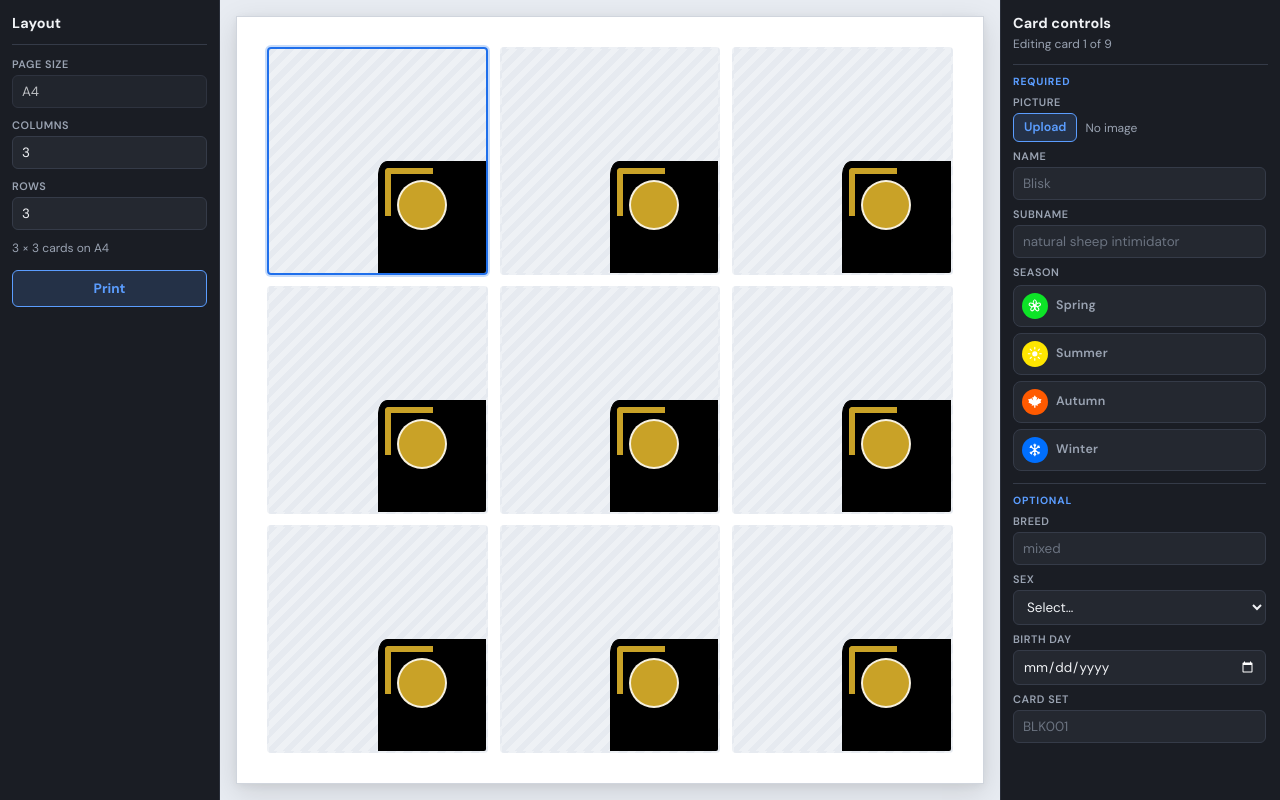
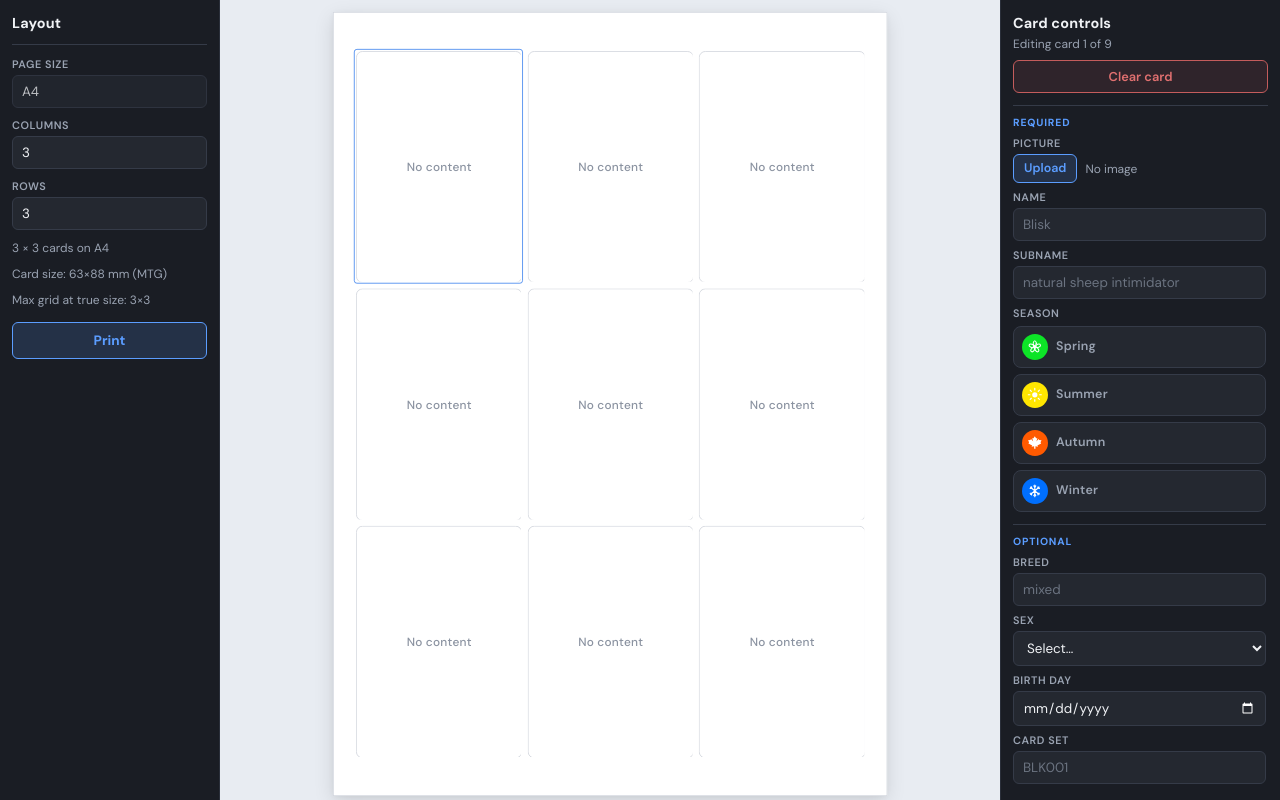
Before and after one commit to zprima/cardcreator, a React (Vite) app: page / in a window 1280 px wide. Built offline with nearby package versions, Linux system fonts and the light colour scheme.

Commit message:
clear card

```diff
--- a/src/App.tsx
+++ b/src/App.tsx
@@ -1,5 +1,6 @@
 import { useCallback, useEffect, useMemo, useState } from 'react'
 import {
+  clearCard,
   createCardGrid,
   resizeCardGrid,
   type CardData,
@@ -7,6 +8,7 @@ import {
 import Controls from './components/Controls'
 import LayoutPanel from './components/LayoutPanel'
 import PagePreview from './components/PagePreview'
+import { MAX_COLUMNS, MAX_ROWS } from './dimensions'
 import type { SeasonId } from './seasons'
 import './App.css'
 
@@ -52,13 +54,13 @@ function App() {
   )
 
   const handleColumnsChange = (next: number) => {
-    const cols = Math.min(6, Math.max(1, Math.floor(next)))
+    const cols = Math.min(MAX_COLUMNS, Math.max(1, Math.floor(next)))
     setColumns(cols)
     setCards((prev) => resizeCardGrid(prev, cols * rows))
   }
 
   const handleRowsChange = (next: number) => {
-    const r = Math.min(6, Math.max(1, Math.floor(next)))
+    const r = Math.min(MAX_ROWS, Math.max(1, Math.floor(next)))
     setRows(r)
     setCards((prev) => resizeCardGrid(prev, columns * r))
   }
@@ -79,6 +81,10 @@ function App() {
 
   const handlePrint = () => {
     window.print()
+  }
+
+  const handleClearCard = () => {
+    updateSelected((card) => clearCard(card))
   }
 
   return (
@@ -138,6 +144,7 @@ function App() {
             onSubnameChange={(subname) => updateSelected({ subname })}
             cardSet={selectedCard.cardSet}
             onCardSetChange={(cardSet) => updateSelected({ cardSet })}
+            onClear={handleClearCard}
           />
         ) : (
           <div className="app__controls-empty">Select a card to edit</div>
--- a/src/cardData.ts
+++ b/src/cardData.ts
@@ -54,3 +54,20 @@ export function resizeCardGrid(
 export function isPrintableCard(card: CardData): boolean {
   return Boolean(card.imageUrl)
 }
+
+/** Reset card fields while keeping its id/slot. Revokes any image URL. */
+export function clearCard(card: CardData): CardData {
+  if (card.imageUrl) URL.revokeObjectURL(card.imageUrl)
+  return {
+    id: card.id,
+    name: '',
+    subname: '',
+    breed: '',
+    sex: '',
+    birthDate: '',
+    cardSet: '',
+    seasonId: null,
+    imageUrl: null,
+    imageName: null,
+  }
+}
--- a/src/components/Card.css
+++ b/src/components/Card.css
@@ -1,24 +1,42 @@
-/* Standard MTG card: 63mm × 88mm, scaled 2× */
+/* True MTG / poker card size: 63mm × 88mm */
 .card {
-  --season-accent: #c9a227; /* neutral default until season is set */
-  --season-border-width: 6px;
-  width: 126mm;
-  height: 176mm;
+  --season-accent: #c9a227;
+  --season-border-width: 3px;
+  --card-w: 63mm;
+  --card-h: 88mm;
+  width: var(--card-w);
+  height: var(--card-h);
   box-sizing: border-box;
-  border: 1px solid #000;
-  border-radius: 2%;
-  /* Fills corner wedges between outer + panel radius so page white never shows */
+  border: 0.4mm solid #000;
+  border-radius: 2.5mm;
   background: #000;
   flex-shrink: 0;
   display: flex;
   overflow: hidden;
   position: relative;
-  /* TCG-style type: display serif for titles, classic book serif for body */
   font-family: 'EB Garamond', 'Palatino Linotype', Palatino, 'Times New Roman',
     serif;
 }
 
-/* Season corner frame overlay (V / L brackets at each corner) */
+.card--empty {
+  background: #fff;
+  border: 0.4mm solid #c8cdd6;
+  align-items: center;
+  justify-content: center;
+}
+
+.card__empty-label {
+  font-family: 'DM Sans', system-ui, -apple-system, 'Segoe UI', sans-serif;
+  font-size: 4.5mm;
+  font-weight: 500;
+  letter-spacing: 0.02em;
+  color: #8b93a1;
+  user-select: none;
+  text-align: center;
+  padding: 0 3mm;
+}
+
+/* Season corner frame overlay */
 .card__seasonFrame {
   position: absolute;
   inset: 0;
@@ -28,8 +46,8 @@
 
 .card__seasonFrame-corner {
   position: absolute;
-  width: 48px;
-  height: 48px;
+  width: 8mm;
+  height: 8mm;
   border-color: var(--season-accent);
   border-style: solid;
   border-width: 0;
@@ -37,31 +55,31 @@
 }
 
 .card__seasonFrame-corner--tl {
-  top: 6px;
-  left: 6px;
+  top: 1.2mm;
+  left: 1.2mm;
   border-width: var(--season-border-width) 0 0 var(--season-border-width);
-  border-top-left-radius: 4px;
+  border-top-left-radius: 1mm;
 }
 
 .card__seasonFrame-corner--tr {
-  top: 6px;
-  right: 6px;
+  top: 1.2mm;
+  right: 1.2mm;
   border-width: var(--season-border-width) var(--season-border-width) 0 0;
-  border-top-right-radius: 4px;
+  border-top-right-radius: 1mm;
 }
 
 .card__seasonFrame-corner--bl {
-  bottom: 6px;
-  left: 6px;
+  bottom: 1.2mm;
+  left: 1.2mm;
   border-width: 0 0 var(--season-border-width) var(--season-border-width);
-  border-bottom-left-radius: 4px;
+  border-bottom-left-radius: 1mm;
 }
 
 .card__seasonFrame-corner--br {
-  bottom: 6px;
-  right: 6px;
+  bottom: 1.2mm;
+  right: 1.2mm;
   border-width: 0 var(--season-border-width) var(--season-border-width) 0;
-  border-bottom-right-radius: 4px;
+  border-bottom-right-radius: 1mm;
 }
 
 .card__panel {
@@ -73,7 +91,6 @@
   position: relative;
 }
 
-/* Full-art: image bleeds edge-to-edge; overlays keep their positions */
 .card__art {
   position: absolute;
   inset: 0;
@@ -95,10 +112,10 @@
 
 .card__seasonIndicator {
   position: absolute;
-  top: 18px;
-  left: 18px;
-  width: 50px;
-  height: 50px;
+  top: 2.5mm;
+  left: 2.5mm;
+  width: 7mm;
+  height: 7mm;
   border-radius: 50%;
   box-sizing: border-box;
   background: var(--season-accent);
@@ -107,22 +124,22 @@
   display: flex;
   align-items: center;
   justify-content: center;
-  border: 2px solid rgba(255, 255, 255, 0.85);
+  border: 0.35mm solid rgba(255, 255, 255, 0.85);
   box-shadow:
-    0 0 0 1px rgba(0, 0, 0, 0.45),
-    0 2px 6px rgba(0, 0, 0, 0.55);
+    0 0 0 0.2mm rgba(0, 0, 0, 0.45),
+    0 0.4mm 1mm rgba(0, 0, 0, 0.55);
 }
 
 .card__metaStrip {
   position: absolute;
-  top: 14px;
-  right: 14px;
+  top: 2.2mm;
+  right: 2.2mm;
   z-index: 4;
   max-width: 55%;
   display: flex;
   flex-direction: column;
   align-items: flex-end;
-  gap: 2px;
+  gap: 0.3mm;
   pointer-events: none;
   text-align: right;
 }
@@ -135,19 +152,19 @@
   text-overflow: ellipsis;
   max-width: 100%;
   text-shadow:
-    0 1px 2px rgba(0, 0, 0, 0.85),
-    0 0 4px rgba(0, 0, 0, 0.5);
+    0 0.2mm 0.4mm rgba(0, 0, 0, 0.85),
+    0 0 0.8mm rgba(0, 0, 0, 0.5);
 }
 
 .card__breed {
   font-family: Cinzel, 'Palatino Linotype', Palatino, serif;
-  font-size: 14px;
+  font-size: 2.4mm;
   font-weight: 600;
   letter-spacing: 0.03em;
 }
 
 .card__sex {
-  font-size: 12px;
+  font-size: 2.1mm;
   font-weight: 500;
   letter-spacing: 0.04em;
   text-transform: capitalize;
@@ -156,11 +173,11 @@
 
 .card__cardSet {
   position: absolute;
-  right: 14px;
-  bottom: 12px;
+  right: 2.2mm;
+  bottom: 2mm;
   z-index: 4;
   max-width: 45%;
-  font-size: 12px;
+  font-size: 2.1mm;
   font-weight: 500;
   letter-spacing: 0.04em;
   color: #fff;
@@ -170,17 +187,17 @@
   text-overflow: ellipsis;
   pointer-events: none;
   text-shadow:
-    0 1px 2px rgba(0, 0, 0, 0.85),
-    0 0 4px rgba(0, 0, 0, 0.5);
+    0 0.2mm 0.4mm rgba(0, 0, 0, 0.85),
+    0 0 0.8mm rgba(0, 0, 0, 0.5);
 }
 
 .card__dateofbirth {
   position: absolute;
-  left: 14px;
-  bottom: 12px;
+  left: 2.2mm;
+  bottom: 2mm;
   z-index: 4;
   max-width: 45%;
-  font-size: 12px;
+  font-size: 2.1mm;
   font-weight: 500;
   letter-spacing: 0.04em;
   color: #fff;
@@ -190,16 +207,16 @@
   text-overflow: ellipsis;
   pointer-events: none;
   text-shadow:
-    0 1px 2px rgba(0, 0, 0, 0.85),
-    0 0 4px rgba(0, 0, 0, 0.5);
+    0 0.2mm 0.4mm rgba(0, 0, 0, 0.85),
+    0 0 0.8mm rgba(0, 0, 0, 0.5);
 }
 
 .card__description {
   position: absolute;
   left: 0;
   right: 0;
-  bottom: 110px;
-  height: 80px;
+  bottom: 10mm;
+  height: 12mm;
   width: 100%;
   background: linear-gradient(
     to right,
@@ -213,12 +230,12 @@
   flex-direction: column;
   justify-content: center;
   gap: 0;
-  padding: 0 12px 0 48px;
+  padding: 0 2mm 0 3mm;
 }
 
 .card__name {
   font-family: Cinzel, 'Palatino Linotype', Palatino, serif;
-  font-size: 32px;
+  font-size: 4.2mm;
   font-weight: 700;
   letter-spacing: 0.02em;
   line-height: 1.05;
@@ -227,24 +244,24 @@
   white-space: nowrap;
   text-overflow: ellipsis;
   text-shadow:
-    0 1px 2px rgba(0, 0, 0, 0.75),
-    0 0 8px rgba(0, 0, 0, 0.35);
+    0 0.2mm 0.4mm rgba(0, 0, 0, 0.75),
+    0 0 1.2mm rgba(0, 0, 0, 0.35);
 }
 
 .card__subname {
   font-family: 'EB Garamond', 'Palatino Linotype', Palatino, serif;
-  font-size: 20px;
+  font-size: 2.6mm;
   font-weight: 500;
   font-style: italic;
   text-transform: uppercase;
   letter-spacing: 0.06em;
   line-height: 1.05;
-  margin-top: -2px;
+  margin-top: -0.3mm;
   color: #fff;
   overflow: hidden;
   white-space: nowrap;
   text-overflow: ellipsis;
   text-shadow:
-    0 1px 2px rgba(0, 0, 0, 0.75),
-    0 0 8px rgba(0, 0, 0, 0.35);
+    0 0.2mm 0.4mm rgba(0, 0, 0, 0.75),
+    0 0 1.2mm rgba(0, 0, 0, 0.35);
 }
--- a/src/components/Card.tsx
+++ b/src/components/Card.tsx
@@ -30,6 +30,15 @@ function Card({
     ? sex.trim().charAt(0).toUpperCase() + sex.trim().slice(1)
     : ''
   const showMetaStrip = Boolean(breedLabel || sexLabel)
+  const hasContent = Boolean(imageUrl)
+
+  if (!hasContent) {
+    return (
+      <div className="card card--empty" aria-label="Empty card">
+        <span className="card__empty-label">No content</span>
+      </div>
+    )
+  }
 
   return (
     <div
@@ -39,9 +48,7 @@ function Card({
     >
       <div className="card__panel">
         <div className="card__art">
-          {imageUrl ? (
-            <img className="card__image" src={imageUrl} alt="Card art" />
-          ) : null}
+          <img className="card__image" src={imageUrl!} alt="Card art" />
         </div>
         <div className="card__description">
           <div className="card__name">{name?.trim() || '—'}</div>
--- a/src/components/Controls.css
+++ b/src/components/Controls.css
@@ -42,6 +42,25 @@
   margin: 0 0 8px;
   font-size: 0.75rem;
   color: var(--ctrl-muted);
+}
+
+.controls__clear {
+  display: block;
+  width: 100%;
+  margin: 0 0 8px;
+  padding: 7px 10px;
+  border: 1px solid #c45c5c;
+  border-radius: 6px;
+  background: rgba(196, 92, 92, 0.12);
+  color: #e07070;
+  font: inherit;
+  font-size: 0.8rem;
+  font-weight: 600;
+  cursor: pointer;
+}
+
+.controls__clear:hover {
+  background: rgba(196, 92, 92, 0.22);
 }
 
 .controls__body {
--- a/src/components/Controls.tsx
+++ b/src/components/Controls.tsx
@@ -23,6 +23,7 @@ type ControlsProps = {
   onSubnameChange: (subname: string) => void
   cardSet: string
   onCardSetChange: (cardSet: string) => void
+  onClear: () => void
 }
 
 function Controls({
@@ -44,6 +45,7 @@ function Controls({
   onSubnameChange,
   cardSet,
   onCardSetChange,
+  onClear,
 }: ControlsProps) {
   return (
     <section className="controls" aria-label="Card controls">
@@ -54,6 +56,13 @@ function Controls({
             Editing card {selectedIndex} of {totalCards}
           </p>
         ) : null}
+        <button
+          type="button"
+          className="controls__clear"
+          onClick={onClear}
+        >
+          Clear card
+        </button>
       </header>
 
       <div className="controls__body">
@@ -68,6 +77,7 @@ function Controls({
                   {fileName ? 'Change' : 'Upload'}
                 </span>
                 <input
+                  key={`${selectedIndex ?? 'x'}-${fileName ?? 'none'}`}
                   type="file"
                   accept="image/*"
                   className="controls__file-input"
--- a/src/components/LayoutPanel.tsx
+++ b/src/components/LayoutPanel.tsx
@@ -1,3 +1,9 @@
+import {
+  CARD_HEIGHT_MM,
+  CARD_WIDTH_MM,
+  MAX_COLUMNS,
+  MAX_ROWS,
+} from '../dimensions'
 import './LayoutPanel.css'
 
 type LayoutPanelProps = {
@@ -41,7 +47,7 @@ function LayoutPanel({
             className="layout-panel__input"
             type="number"
             min={1}
-            max={6}
+            max={MAX_COLUMNS}
             value={columns}
             onChange={(event) => {
               const next = Number(event.target.value)
@@ -56,7 +62,7 @@ function LayoutPanel({
             className="layout-panel__input"
             type="number"
             min={1}
-            max={6}
+            max={MAX_ROWS}
             value={rows}
             onChange={(event) => {
               const next = Number(event.target.value)
@@ -67,6 +73,12 @@ function LayoutPanel({
 
         <p className="layout-panel__hint">
           {columns} × {rows} cards on {pageSize}
+        </p>
+        <p className="layout-panel__hint">
+          Card size: {CARD_WIDTH_MM}×{CARD_HEIGHT_MM} mm (MTG)
+        </p>
+        <p className="layout-panel__hint">
+          Max grid at true size: {MAX_COLUMNS}×{MAX_ROWS}
         </p>
 
         <button
--- a/src/components/PagePreview.css
+++ b/src/components/PagePreview.css
@@ -1,111 +1,94 @@
-/* A4 sheet: 210mm × 297mm */
+/* Screen preview: fit an A4 sheet into the available viewport */
 .page-preview {
   width: 100%;
   height: 100%;
-  display: flex;
-  align-items: center;
-  justify-content: center;
-  overflow: auto;
-  padding: 16px;
+  display: grid;
+  place-items: center;
+  overflow: hidden;
+  padding: 12px;
   box-sizing: border-box;
 }
 
+.page-preview__stage {
+  /* Sized by JS to match scaled A4; keeps layout stable while scaling */
+  display: grid;
+  place-items: center;
+}
+
+.page-preview__scale {
+  transform-origin: center center;
+  /* --preview-scale set by ResizeObserver so screen ≈ print proportions */
+  transform: scale(var(--preview-scale, 1));
+}
+
+/* True A4 page — same metrics for screen (scaled) and print (1:1) */
 .page-sheet {
   --page-cols: 3;
   --page-rows: 3;
-  --page-pad: 8mm;
-  --page-gap: 3mm;
+  --page-gap: 2mm;
+  --card-w: 63mm;
+  --card-h: 88mm;
   width: 210mm;
   height: 297mm;
-  max-width: 100%;
-  max-height: 100%;
-  aspect-ratio: 210 / 297;
-  height: auto;
   box-sizing: border-box;
-  padding: var(--page-pad);
+  margin: 0;
+  padding: 0;
   background: #fff;
   border: 1px solid #d0d5dd;
   box-shadow:
     0 8px 28px rgba(0, 0, 0, 0.12),
     0 2px 8px rgba(0, 0, 0, 0.06);
+  display: flex;
+  align-items: center;
+  justify-content: center;
   flex-shrink: 0;
 }
 
 .page-sheet__grid {
-  width: 100%;
-  height: 100%;
   display: grid;
-  grid-template-columns: repeat(var(--page-cols), minmax(0, 1fr));
-  grid-template-rows: repeat(var(--page-rows), minmax(0, 1fr));
+  grid-template-columns: repeat(var(--page-cols), var(--card-w));
+  grid-template-rows: repeat(var(--page-rows), var(--card-h));
   gap: var(--page-gap);
+  /* Center the grid on the A4 sheet */
+  justify-content: center;
+  align-content: center;
 }
 
 .page-sheet__slot {
-  position: relative;
-  min-width: 0;
-  min-height: 0;
+  width: var(--card-w);
+  height: var(--card-h);
   margin: 0;
   padding: 0;
-  border: 2px solid transparent;
-  border-radius: 4px;
-  background: #eef1f5;
+  border: 0.3mm solid transparent;
+  border-radius: 0.6mm;
+  background: transparent;
   cursor: pointer;
   overflow: hidden;
-  display: flex;
-  align-items: center;
-  justify-content: center;
+  display: block;
+  box-sizing: border-box;
   font: inherit;
   color: inherit;
+  position: relative;
 }
 
 .page-sheet__slot:hover {
-  border-color: #9db7e8;
+  outline: 0.4mm solid #9db7e8;
+  outline-offset: 0.3mm;
 }
 
 .page-sheet__slot--selected {
-  border-color: #1f6feb;
-  box-shadow: 0 0 0 2px rgba(31, 111, 235, 0.25);
+  outline: 0.5mm solid #1f6feb;
+  outline-offset: 0.3mm;
 }
 
 .page-sheet__slot--empty {
-  background: repeating-linear-gradient(
-    -45deg,
-    #eef1f5,
-    #eef1f5 6px,
-    #e6eaf0 6px,
-    #e6eaf0 12px
-  );
+  background: transparent;
 }
 
-.page-sheet__card-scale {
-  /* Scale fixed-size card (126mm × 176mm) into the slot */
-  width: 126mm;
-  height: 176mm;
-  transform-origin: center center;
-  transform: scale(
-    min(
-      calc(100% / 126mm),
-      calc(100% * var(--page-rows) / (176mm * var(--page-rows)))
-    )
-  );
-  /* Fallback scale using container-relative sizing via zoom-like approach */
-  pointer-events: none;
-}
-
-/* More reliable fit: use absolute positioning + scale from known slot */
-.page-sheet__slot {
-  container-type: size;
-}
-
-.page-sheet__card-scale {
-  position: absolute;
-  left: 50%;
-  top: 50%;
-  width: 126mm;
-  height: 176mm;
-  transform: translate(-50%, -50%)
-    scale(min(calc(100cqw / 126mm), calc(100cqh / 176mm)));
-  transform-origin: center center;
+/* No transform scaling of the card itself — card is already 63×88mm */
+.page-sheet__card-host {
+  width: var(--card-w);
+  height: var(--card-h);
   pointer-events: none;
 }
 
@@ -121,24 +104,34 @@
 }
 
 @media print {
+  @page {
+    size: A4;
+    margin: 0;
+  }
+
   .page-preview {
     display: none !important;
   }
 
   .page-preview--print {
     display: block !important;
-    padding: 0;
-    overflow: visible;
-    width: auto;
-    height: auto;
+    padding: 0 !important;
+    overflow: visible !important;
+    width: auto !important;
+    height: auto !important;
+    place-items: unset;
+  }
+
+  .page-preview--print .page-preview__stage,
+  .page-preview--print .page-preview__scale {
+    transform: none !important;
+    width: auto !important;
+    height: auto !important;
   }
 
   .page-preview--print .page-sheet {
-    max-width: none;
-    max-height: none;
     width: 210mm;
     height: 297mm;
-    aspect-ratio: auto;
     box-shadow: none;
     border: none;
     page-break-after: always;
@@ -151,9 +144,14 @@
   }
 
   .page-sheet__slot {
-    border: none;
-    background: transparent;
+    border: none !important;
+    outline: none !important;
     border-radius: 0;
     box-shadow: none;
   }
+
+  .page-sheet__slot:hover,
+  .page-sheet__slot--selected {
+    outline: none !important;
+  }
 }
--- a/src/components/PagePreview.tsx
+++ b/src/components/PagePreview.tsx
@@ -1,10 +1,16 @@
+import { useEffect, useRef, useState } from 'react'
+import {
+  CARD_HEIGHT_MM,
+  CARD_WIDTH_MM,
+  PAGE_GAP_MM,
+} from '../dimensions'
+import type { CardData } from '../cardData'
+import { isPrintableCard } from '../cardData'
 import {
   formatCardDate,
   parseDateInput,
   SEASONS,
 } from '../seasons'
-import type { CardData } from '../cardData'
-import { isPrintableCard } from '../cardData'
 import Card from './Card'
 import './PagePreview.css'
 
@@ -30,6 +36,125 @@ function cardToProps(card: CardData) {
     breed: card.breed,
     sex: card.sex,
   }
+}
+
+function pageStyle(columns: number, rows: number): React.CSSProperties {
+  return {
+    '--page-cols': columns,
+    '--page-rows': rows,
+    '--page-gap': `${PAGE_GAP_MM}mm`,
+    '--card-w': `${CARD_WIDTH_MM}mm`,
+    '--card-h': `${CARD_HEIGHT_MM}mm`,
+  } as React.CSSProperties
+}
+
+function PageSheet({
+  cards,
+  columns,
+  rows,
+  selectedId,
+  onSelect,
+  interactive,
+}: {
+  cards: CardData[]
+  columns: number
+  rows: number
+  selectedId: string | null
+  onSelect: (id: string) => void
+  interactive: boolean
+}) {
+  return (
+    <div className="page-sheet" style={pageStyle(columns, rows)}>
+      <div className="page-sheet__grid">
+        {cards.map((card, index) => {
+          const selected = card.id === selectedId
+          const inner = (
+            <div className="page-sheet__card-host">
+              <Card {...cardToProps(card)} />
+            </div>
+          )
+
+          if (!interactive) {
+            return (
+              <div key={card.id} className="page-sheet__slot">
+                {inner}
+              </div>
+            )
+          }
+
+          return (
+            <button
+              key={card.id}
+              type="button"
+              className={`page-sheet__slot${selected ? ' page-sheet__slot--selected' : ''}${card.imageUrl ? '' : ' page-sheet__slot--empty'}`}
+              onClick={() => onSelect(card.id)}
+              aria-label={`Card ${index + 1}${selected ? ', selected' : ''}`}
+              aria-pressed={selected}
+            >
+              {inner}
+            </button>
+          )
+        })}
+      </div>
+    </div>
+  )
+}
+
+/** Scales the true-size A4 sheet uniformly so preview matches print proportions. */
+function FitStage({ children }: { children: React.ReactNode }) {
+  const viewportRef = useRef<HTMLDivElement>(null)
+  const contentRef = useRef<HTMLDivElement>(null)
+  const [fit, setFit] = useState({ scale: 1, width: 0, height: 0 })
+
+  useEffect(() => {
+    const viewport = viewportRef.current
+    const content = contentRef.current
+    if (!viewport || !content) return
+
+    const update = () => {
+      const sw = content.offsetWidth
+      const sh = content.offsetHeight
+      if (sw <= 0 || sh <= 0) return
+      const pad = 16
+      const scale = Math.min(
+        (viewport.clientWidth - pad) / sw,
+        (viewport.clientHeight - pad) / sh,
+        1,
+      )
+      const safe = Number.isFinite(scale) && scale > 0 ? scale : 1
+      setFit({ scale: safe, width: sw * safe, height: sh * safe })
+    }
+
+    update()
+    const ro = new ResizeObserver(update)
+    ro.observe(viewport)
+    ro.observe(content)
+    window.addEventListener('resize', update)
+    return () => {
+      ro.disconnect()
+      window.removeEventListener('resize', update)
+    }
+  }, [])
+
+  return (
+    <div className="page-preview" ref={viewportRef}>
+      <div
+        className="page-preview__stage"
+        style={{ width: fit.width || undefined, height: fit.height || undefined }}
+      >
+        <div
+          ref={contentRef}
+          className="page-preview__scale"
+          style={{
+            transform: `scale(${fit.scale})`,
+            transformOrigin: 'top left',
+          }}
+        >
+          {children}
+        </div>
+      </div>
+    </div>
+  )
 }
 
 function PagePreview({
@@ -61,63 +186,31 @@ function PagePreview({
     return (
       <div className="page-preview page-preview--print">
         {pages.map((pageCards, pageIndex) => (
-          <div
+          <PageSheet
             key={`print-page-${pageIndex}`}
-            className="page-sheet"
-            style={
-              {
-                '--page-cols': columns,
-                '--page-rows': rows,
-              } as React.CSSProperties
-            }
-          >
-            <div className="page-sheet__grid">
-              {pageCards.map((card) => (
-                <div key={card.id} className="page-sheet__slot">
-                  <div className="page-sheet__card-scale">
-                    <Card {...cardToProps(card)} />
-                  </div>
-                </div>
-              ))}
-            </div>
-          </div>
+            cards={pageCards}
+            columns={columns}
+            rows={rows}
+            selectedId={null}
+            onSelect={() => {}}
+            interactive={false}
+          />
         ))}
       </div>
     )
   }
 
   return (
-    <div className="page-preview">
-      <div
-        className="page-sheet"
-        style={
-          {
-            '--page-cols': columns,
-            '--page-rows': rows,
-          } as React.CSSProperties
-        }
-      >
-        <div className="page-sheet__grid">
-          {cards.map((card, index) => {
-            const selected = card.id === selectedId
-            return (
-              <button
-                key={card.id}
-                type="button"
-                className={`page-sheet__slot${selected ? ' page-sheet__slot--selected' : ''}${card.imageUrl ? '' : ' page-sheet__slot--empty'}`}
-                onClick={() => onSelect(card.id)}
-                aria-label={`Card ${index + 1}${selected ? ', selected' : ''}`}
-                aria-pressed={selected}
-              >
-                <div className="page-sheet__card-scale">
-                  <Card {...cardToProps(card)} />
-                </div>
-              </button>
-            )
-          })}
-        </div>
-      </div>
-    </div>
+    <FitStage>
+      <PageSheet
+        cards={cards}
+        columns={columns}
+        rows={rows}
+        selectedId={selectedId}
+        onSelect={onSelect}
+        interactive
+      />
+    </FitStage>
   )
 }
 
--- /dev/null
+++ b/src/dimensions.ts
@@ -0,0 +1,18 @@
+/** Official Magic: The Gathering / poker card size */
+export const CARD_WIDTH_MM = 63
+export const CARD_HEIGHT_MM = 88
+
+/** ISO A4 */
+export const PAGE_WIDTH_MM = 210
+export const PAGE_HEIGHT_MM = 297
+
+/** Gap between cards on the page */
+export const PAGE_GAP_MM = 2
+
+/**
+ * Largest grid that fits true-size MTG cards on A4 with gap.
+ * width:  3×63 + 2×2 = 193mm  (< 210)
+ * height: 3×88 + 2×2 = 268mm  (< 297)
+ */
+export const MAX_COLUMNS = 3
+export const MAX_ROWS = 3
```
